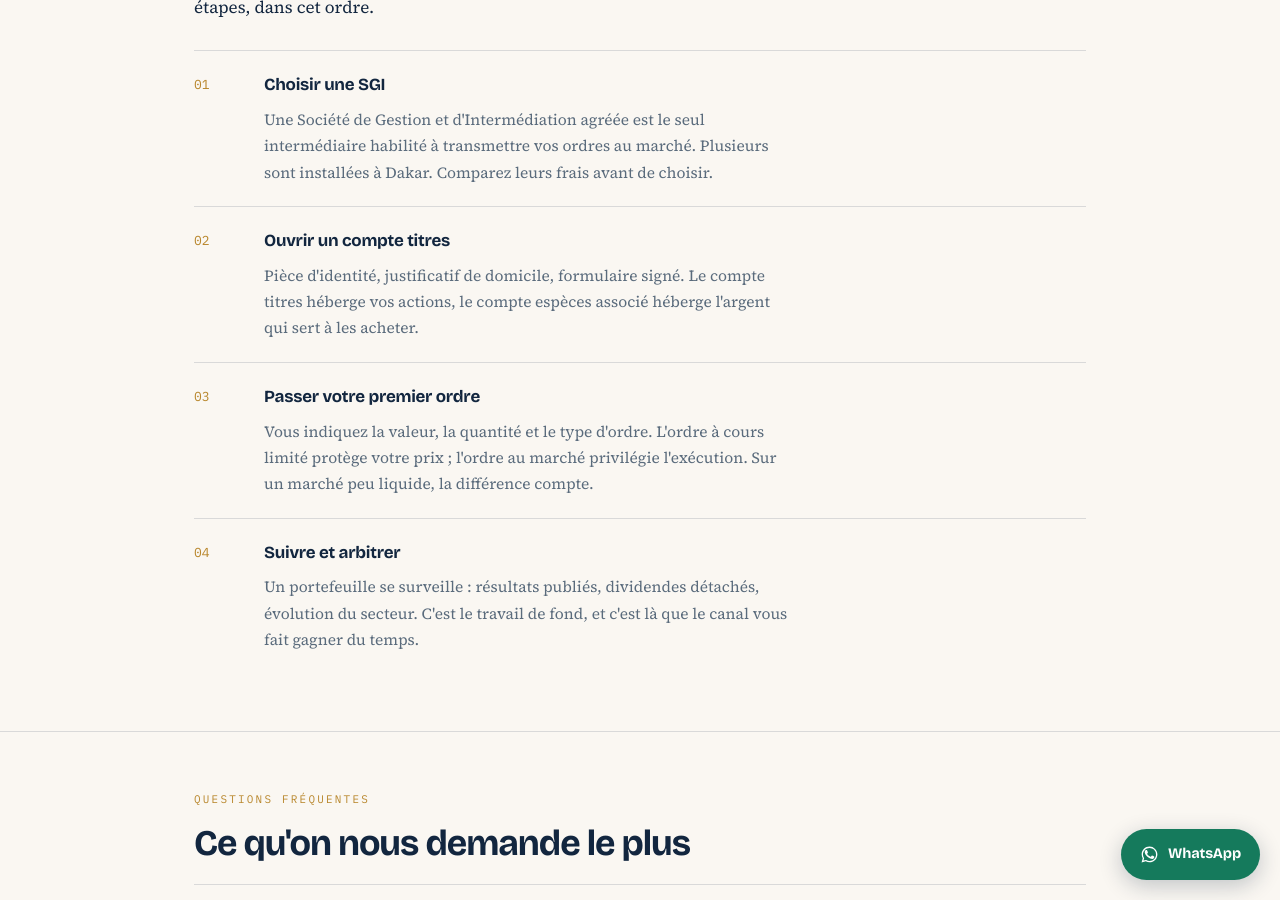
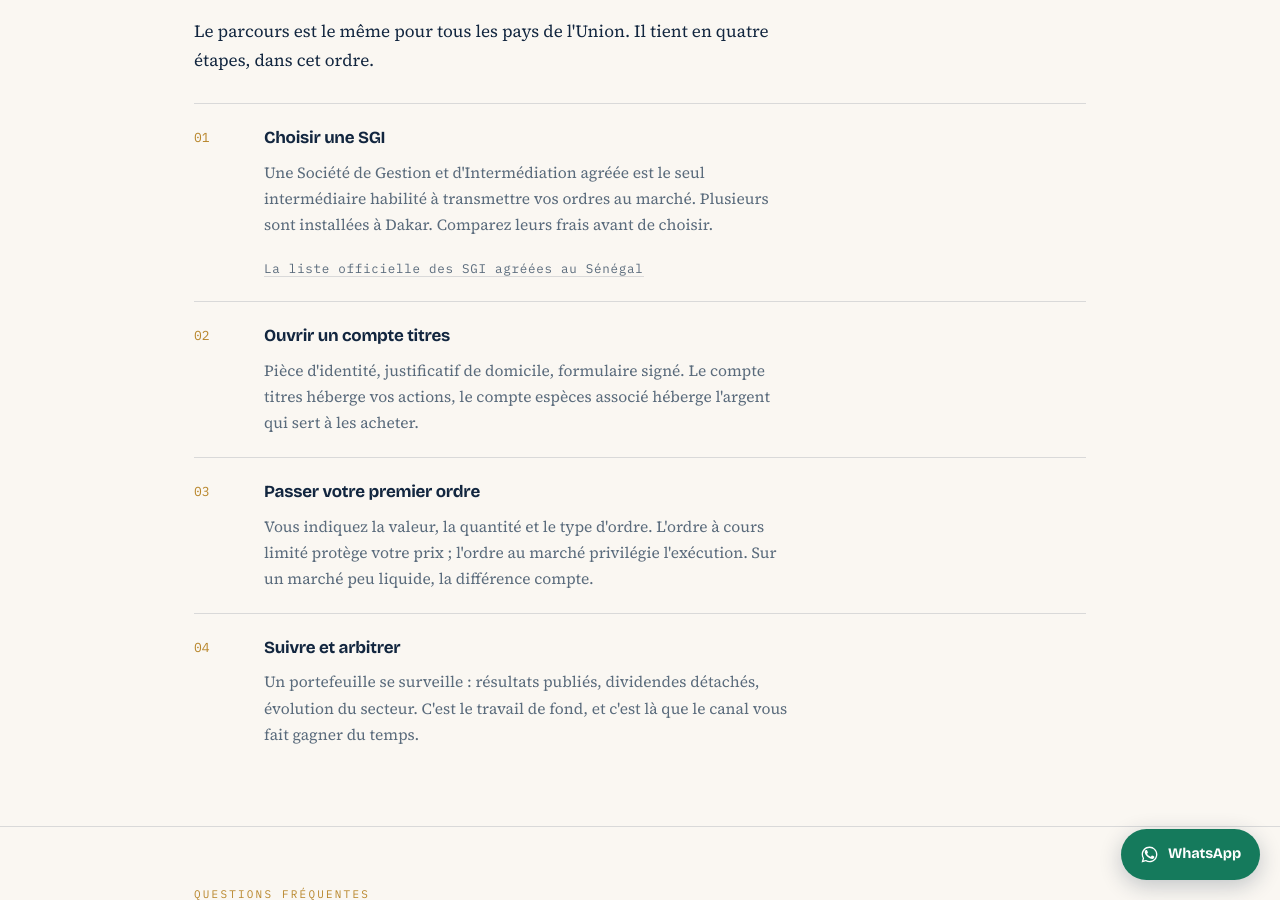
Before and after one commit to loomar118-cmd/brvm, a Jekyll site: the page index.html, which Jekyll copies as it is, in a window 1280 px wide and 900 px high, scrolled down 2396 px. Built offline with Jekyll 4.4.1, drawn with Linux system fonts in a browser that asks for light colours; some of the changed text lies outside the part shown.

Commit message:
Liens internes vers la section point du marche et la page SGI

```diff
--- a/index.html
+++ b/index.html
@@ -356,6 +356,7 @@
         <span class="tag">Chaque soir</span>
         <h3>Le point de clôture</h3>
         <p>Les indices, les plus fortes variations et les volumes de la séance, tirés du Bulletin Officiel de la Cote.</p>
+           <p><a class="lien-sec" href="/marche/">Voir les points de séance publiés</a></p>
       </div>
       <div class="carte">
         <span class="tag">Chaque semaine</span>
@@ -396,6 +397,7 @@
         <div>
           <h3>Choisir une SGI</h3>
           <p>Une Société de Gestion et d'Intermédiation agréée est le seul intermédiaire habilité à transmettre vos ordres au marché. Plusieurs sont installées à Dakar. Comparez leurs frais avant de choisir.</p>
+             <p><a class="lien-sec" href="/sgi-senegal/">La liste officielle des SGI agréées au Sénégal</a></p>
         </div>
       </li>
       <li>
@@ -492,6 +494,8 @@
   <div class="wrap">
     <p><strong>Avertissement.</strong> Ce site et le canal Telegram associé ont une vocation exclusivement informative et pédagogique. Ils ne constituent ni un démarchage financier, ni une offre de service d'investissement, ni une recommandation personnalisée. Investir en bourse comporte un risque de perte en capital.</p>
     <p>Bourse &amp; Investissement BRVM — <a href="https://t.me/investirBRVM">t.me/investirBRVM</a> — <a href="mailto:contact@investirbrvm.com">contact@investirbrvm.com</a> — WhatsApp <a href="https://wa.me/221788340812">+221 78 834 08 12</a></p>
+       <p><a href="/marche/">Point quotidien du marché</a></p>
+       <p><a href="/sgi-senegal/">Les SGI agréées au Sénégal</a></p>
   </div>
 </footer>
 
```
